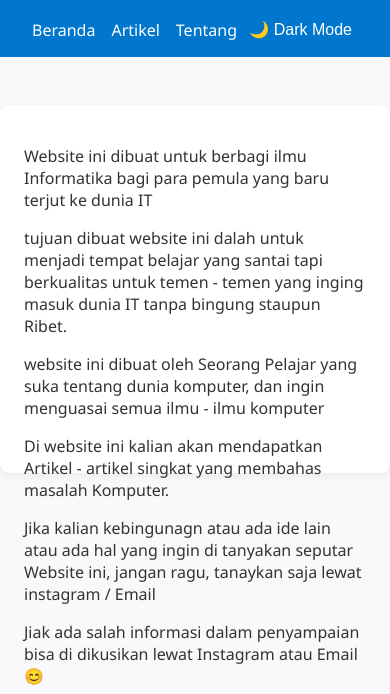
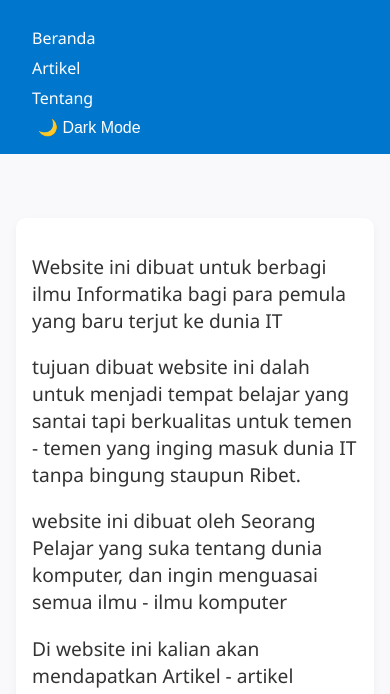
Before and after one commit to wildanYS/Ilmu-Informatika, a plain HTML site: page Tentang.html in a window 390 px wide. Shown: the part 83-777 px from the top of the page. Drawn offline with Linux system fonts and the light colour scheme.

Commit message:
Update Tentang.css

```diff
--- a/Tentang.css
+++ b/Tentang.css
@@ -60,7 +60,7 @@ body {
     border-radius: 10px;
     box-shadow: 0 4px 10px rgba(0,0,0,0.05);
     width: 800px;
-    height: 320px;
+    height: 380px;
   }
 
     /* Dark Mode Styles */
@@ -90,3 +90,36 @@ body {
       background-color: #111;
       color: #aaa;
     }
+
+/* Responsive Design for Mobile untuk Tentang*/
+@media (max-width: 768px) {
+  header {
+      flex-direction: column;
+      align-items: flex-start;
+      gap: 0.5rem;
+  }
+
+  nav ul {
+      flex-direction: column;
+      width: 100%;
+      gap: 0.5rem;
+  }
+
+  .container {
+      padding: 1rem;
+  }
+
+  .card {
+      width: 100%;
+      height: auto;
+      padding: 1rem;
+  }
+
+  .card p {
+      font-size: 1.2rem;
+  }
+
+  footer {
+      font-size: 0.8rem;
+  }
+}
```
